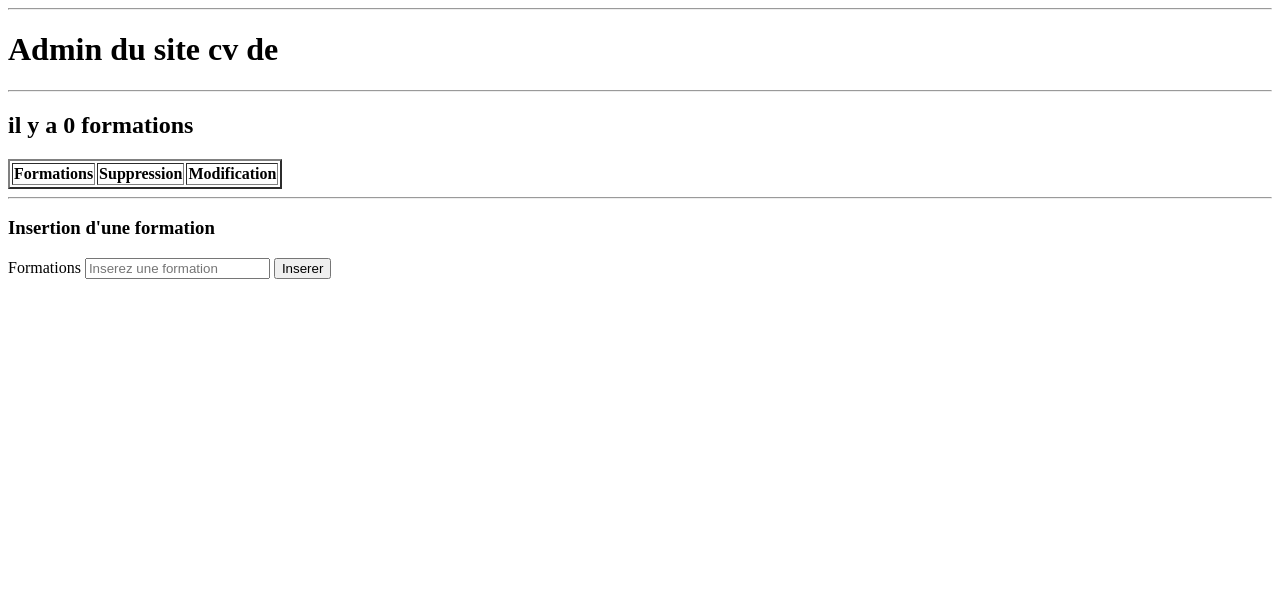
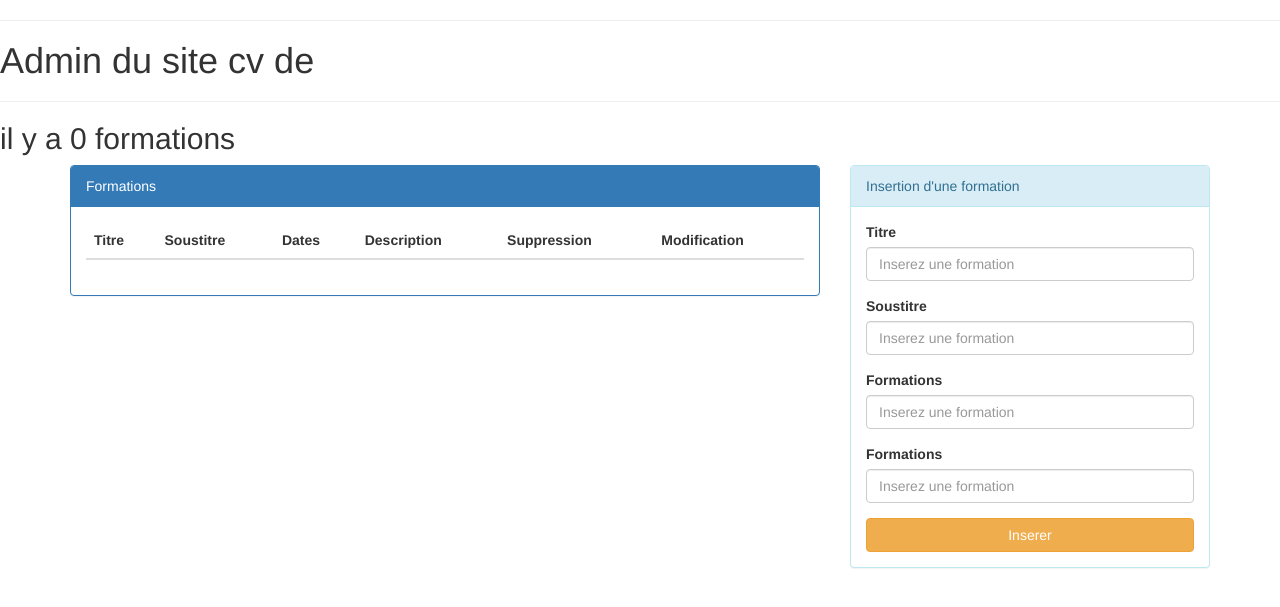
Before and after one commit to jeuneyannick/jeuneyannickbley_SITECV, a PHP site: page /formations.php in a window 1280 px wide. Shown: the top 607 px of the page. Run offline with PHP 8.4, Linux system fonts and the light colour scheme; data that the repository does not hold is empty.

Commit message:
11ème commit
11ème commit

```diff
--- a/admin/formations.php
+++ b/admin/formations.php
@@ -11,11 +11,14 @@ $ligne_utilisateur = $req -> fetch(PDO::FETCH_ASSOC);
 
 //gestion des contenus de la bdd compétences
 //Insertion d'une competence
-if(isset($_POST['formation']) ){// si on a posté une nouvelle compétence
-    if(!empty($_POST['formation'])){
+if(isset($_POST['f_titre']) ) {// si on a posté une nouvelle compétence
+    if(!empty($_POST['f_titre']) && !empty($_POST['f_soustitre']) && !empty($_POST['f_dates']) && !empty($_POST['f_description']) ){
 
-        $formations = addslashes($_POST['formation']);
-        $pdo->prepare("INSERT INTO t_formations (f_titre, f_soustitre, f_dates, ) VALUES (NULL,'$formations','1')");//mettre $id_utilisateur quand on l'aura dans la variable de session
+        $f_titre = addslashes($_POST['f_titre']);
+        $f_soustitre = addslashes($_POST['f_soustitre']);
+        $f_dates = addslashes($_POST['f_dates']);
+        $f_description = addslashes($_POST['f_description']);
+        $pdo->exec("INSERT INTO t_formations VALUES (NULL,'$f_titre','$f_soustitre','$f_dates','$f_description','1')");//mettre $id_utilisateur quand on l'aura dans la variable de session
         header("location: formations.php");//pour revenir sur la page
         exit();
 
@@ -43,6 +46,8 @@ if(isset($_GET['id_formation'])){// on récupère la comp. par son id dans l'URL
     <meta name="viewport" content="width=device-width, initial-scale=1.0">
     <meta http-equiv="X-UA-Compatible" content="ie=edge">
     <title>Admin : <?= $ligne_utilisateur['prenom'] . ' :  ' . $ligne_utilisateur['nom'] ; ?> nom</title>
+    <link rel="stylesheet" href="css/bootstrap.min.css">
+    <link rel="stylesheet" href="style_admin.css">
 </head>
 <body>
     <hr>
@@ -56,37 +61,87 @@ if(isset($_GET['id_formation'])){// on récupère la comp. par son id dans l'URL
     ?>
 
     <h2>il y a <?= $nbr_formations; ?> formations</h2>
+    <div class="container">
+        <div class="row">
+            <div class="col-md-8">
+              <div class="panel panel-primary">
+                  <div class="panel-heading">
+                      Formations
+                  </div>
+                  <div class="panel-body">
+                      <table class="table table-hover">
 
-    <table border=2>
 
-        <tr>
+                          <thead>
+                              <tr>
+                                  <th>Titre</th>
+                                  <th>Soustitre</th>
+                                  <th>Dates</th>
+                                  <th>Description</th>
+                                  <th>Suppression</th>
+                                  <th>Modification</th>
+                              </tr>
+                          </thead>
+                          <tbody>
+                              <?php while($ligne_formation= $req->fetch()){ ?>
 
-            <th>Formations</th>
-            <th>Suppression</th>
-            <th>Modification</th>
-        </tr>
-        <?php while($ligne_formation= $req->fetch()){ ?>
+                                  <tr>
 
-            <tr>
-                <td><?php echo $ligne_formation['formation']; ?></td>
-                <td><a href="formations.php?id_formation=<?php echo $ligne_formation['id_formation'];?>">Supprimer</a></td>
-                <td><a href="modif_formation.php?id_formation=<?php echo $ligne_formation['id_formation'];?>">Modifier</a></td>
+                                      <td><?php echo $ligne_formation['f_titre']; ?></td>
+                                      <td><?php echo $ligne_formation['f_soustitre']; ?></td>
+                                      <td><?php echo $ligne_formation['f_dates']; ?></td>
+                                      <td><?php echo $ligne_formation['f_description']; ?></td>
+                                      <td><a href="formations.php?id_formation=<?php echo $ligne_formation['id_formation'];?>">Supprimer</a></td>
+                                      <td><a href="modif_formations.php?id_formation=<?php echo $ligne_formation['id_formation'];?>">Modifier</a></td>
 
-            </tr>
-        <?php } ?>
-    </table>
-    <hr></hr>
+                                  </tr>
+                              <?php } ?>
+                          </tbody>
+                      </table>
+                  </div>
+              </div>
+            </div>
 
-    <h3>Insertion d'une formation </h3>
+            <div class="col-md-4">
+                <div class="panel panel-info">
+                    <div class="panel-heading">
+                        Insertion d'une formation
+                    </div>
+                    <div class="panel-body">
+                        <form  method="post" action="">
+                            <div class="form-group">
+                                <label for="titre">Titre</label>
+                                <input type="text" name="f_titre" id="f_titre" placeholder="Inserez une formation" class="form-control">
+                            </div>
+                            <div class="form-group">
+                                <label for="f_soustitre">Soustitre</label>
+                                <input type="text" name="f_soustitre" id="f_soustitre" placeholder="Inserez une formation" class="form-control">
+                            </div>
+                            <div class="form-group">
+                                <label for="f_dates">Formations</label>
+                                <input type="text" name="f_dates" id="f_dates" placeholder="Inserez une formation" class="form-control">
+                            </div>
+                            <div class="form-group">
+                                <label for="f_description">Formations</label>
+                                <input type="text" name="f_description" id="f_description" placeholder="Inserez une formation" class="form-control">
+                            </div>
 
-    <form method="post" action="formations.php">
+                            <input type="submit" class="btn btn-warning btn-block" value="Inserer">
 
-        <label for="formations">Formations</label>
-        <input type="text" name="formation" id="formation" placeholder="Inserez une formation">
-        <input type="submit" value="Inserer">
+                        </form>
+                    </div>
+                </div>
+            </div>
 
-    </form>
+        </div>
+    </div>
 
+
+    <footer>
+
+    </footer>
+    <script src="https://ajax.googleapis.com/ajax/libs/jquery/1.12.4/jquery.min.js"></script>
+    <script src="js/bootstrap.min.js"></script>
 
 </body>
 </html>
```
Also changed, not shown: admin/experiences.php (added, +111 -0 lines), admin/modif_experiences.php (added, +75 -0 lines), admin/modif_formations.php (+32 -20 lines).
